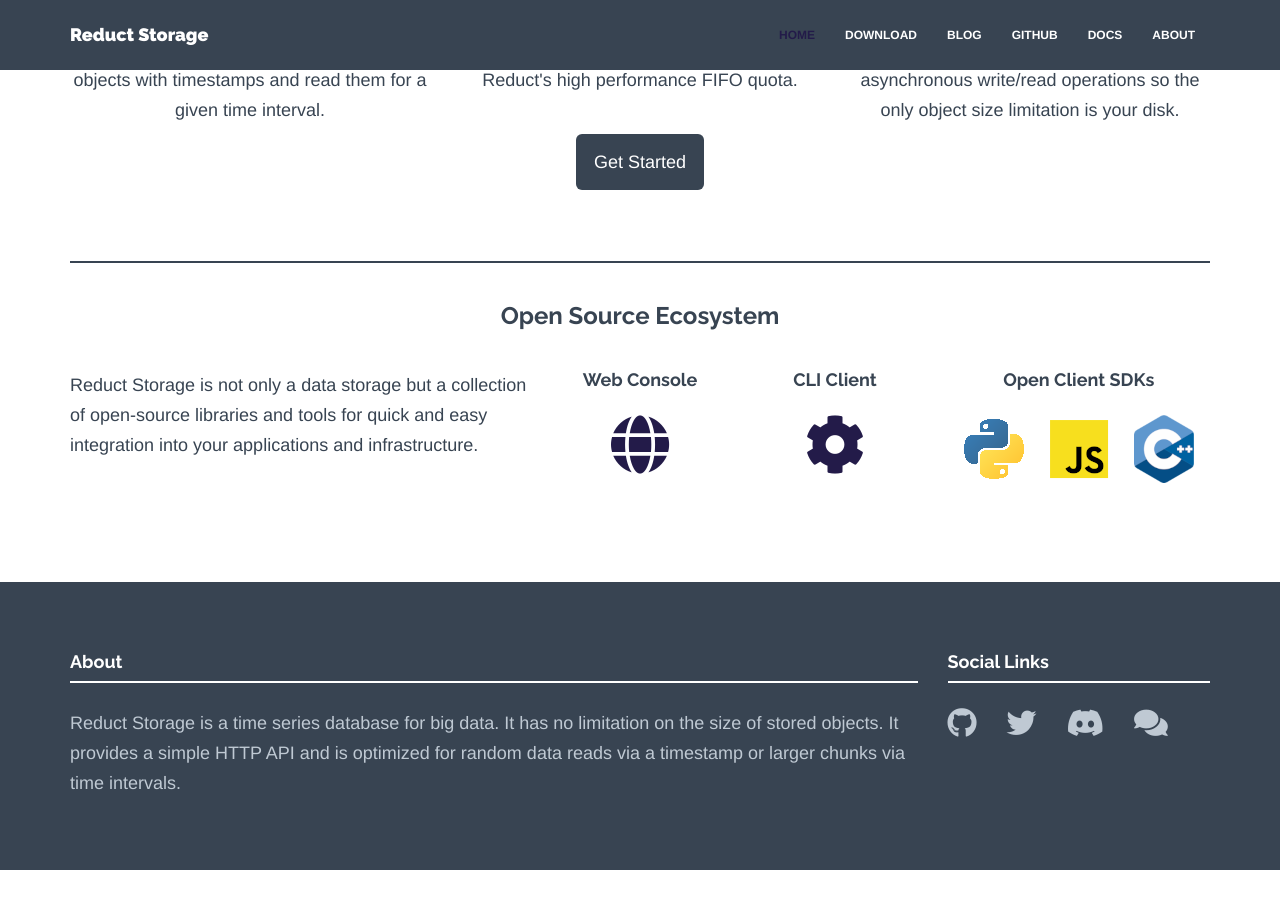
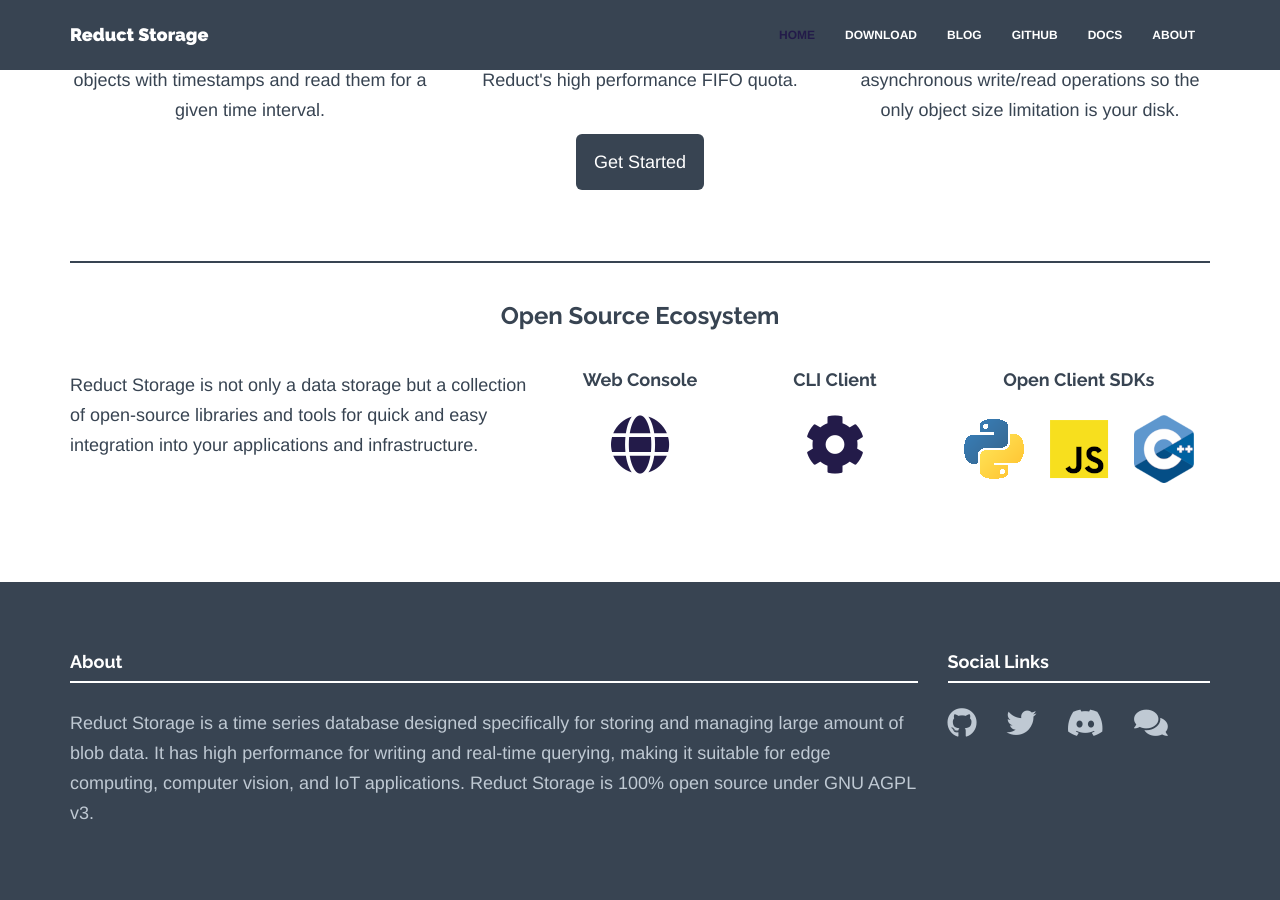
Before and after one commit to reductstore/homepage, a Jekyll site: the page built from index.html, in a window 1280 px wide and 900 px high, scrolled down 775 px. Built offline with Jekyll 4.4.1, drawn with Linux system fonts in a browser that asks for light colours; nearby versions of some CDN libraries; before the commit the page ends 1645 px from its top, so only the background shows below that; some of the changed text lies outside the part shown.

Commit message:
change description and about

```diff
--- a/_config.yml
+++ b/_config.yml
@@ -2,7 +2,7 @@
 
 # Site settings
 title: Reduct Storage
-description: A time series database for big data
+description: A time series database for storing and managing large amount of blob data
 analytics: G-Y51RZRPE3X
 baseurl: "" #important: start with /
 url: "https://reduct-storage.dev"
@@ -24,7 +24,7 @@
   reduct_storage:
     version: v1.1.1
 
-colors:  #in hex code if not noted else
+colors: #in hex code if not noted else
   primary: "#231b49" #"#F70031"
   primary_rgb: "0,179,254" #"247,0,49" #rgb of the primary. Needed in some places for the transparency effect.
   secondary: "#384452" #"#33004D"
@@ -107,8 +107,10 @@
 
 # Short text about your company. Shown in footer on every page and also separately on Home and Contact page.
 about: |
-  Reduct Storage is a time series database for big data. It has no limitation on the size of stored objects.
-  It provides a simple HTTP API and is optimized for random data reads via a timestamp or larger chunks via time intervals.
+  Reduct Storage is a time series database designed specifically for storing and managing large amount of blob data.
+  It has high performance for writing and real-time querying, making it suitable for edge computing, computer vision, and IoT applications.
+  Reduct Storage is 100% open source under GNU AGPL v3.
+
 
 # Testimonial content. Shown on Home and About page.
 #testimonial:
```
